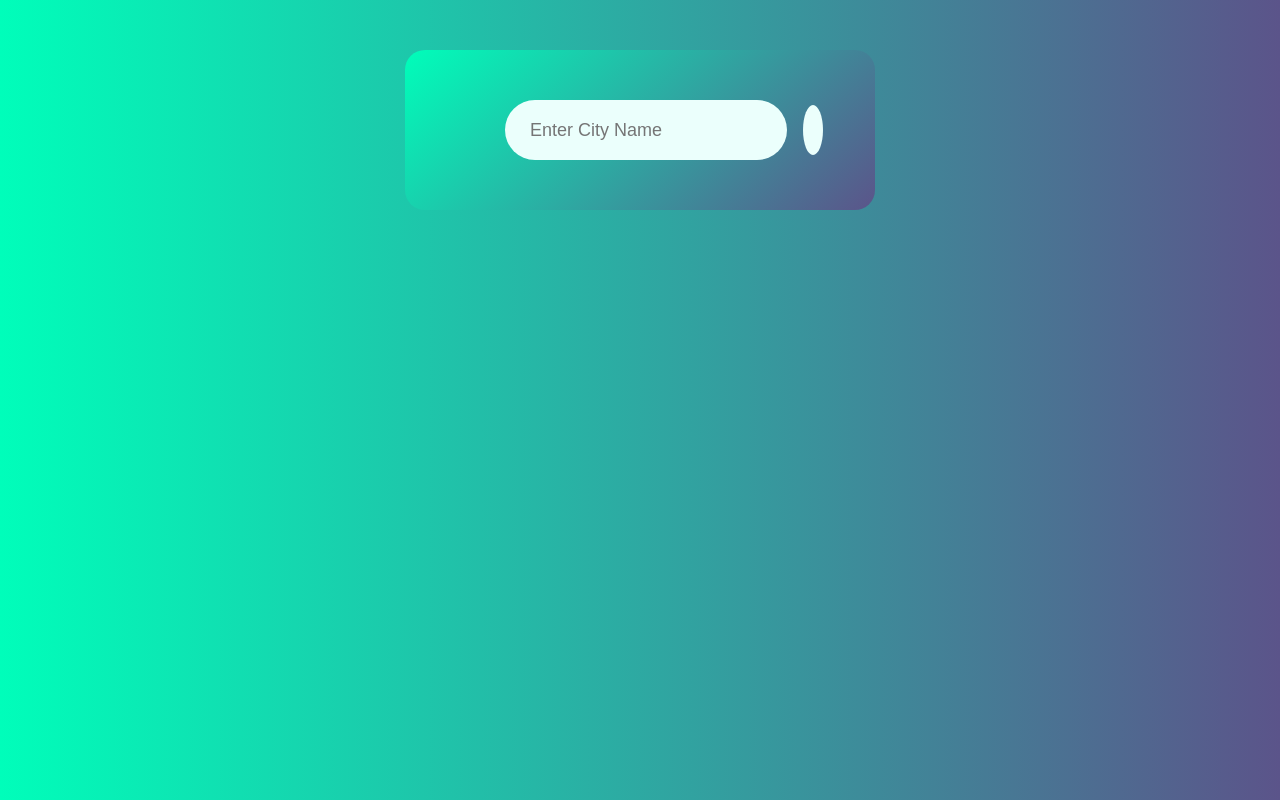
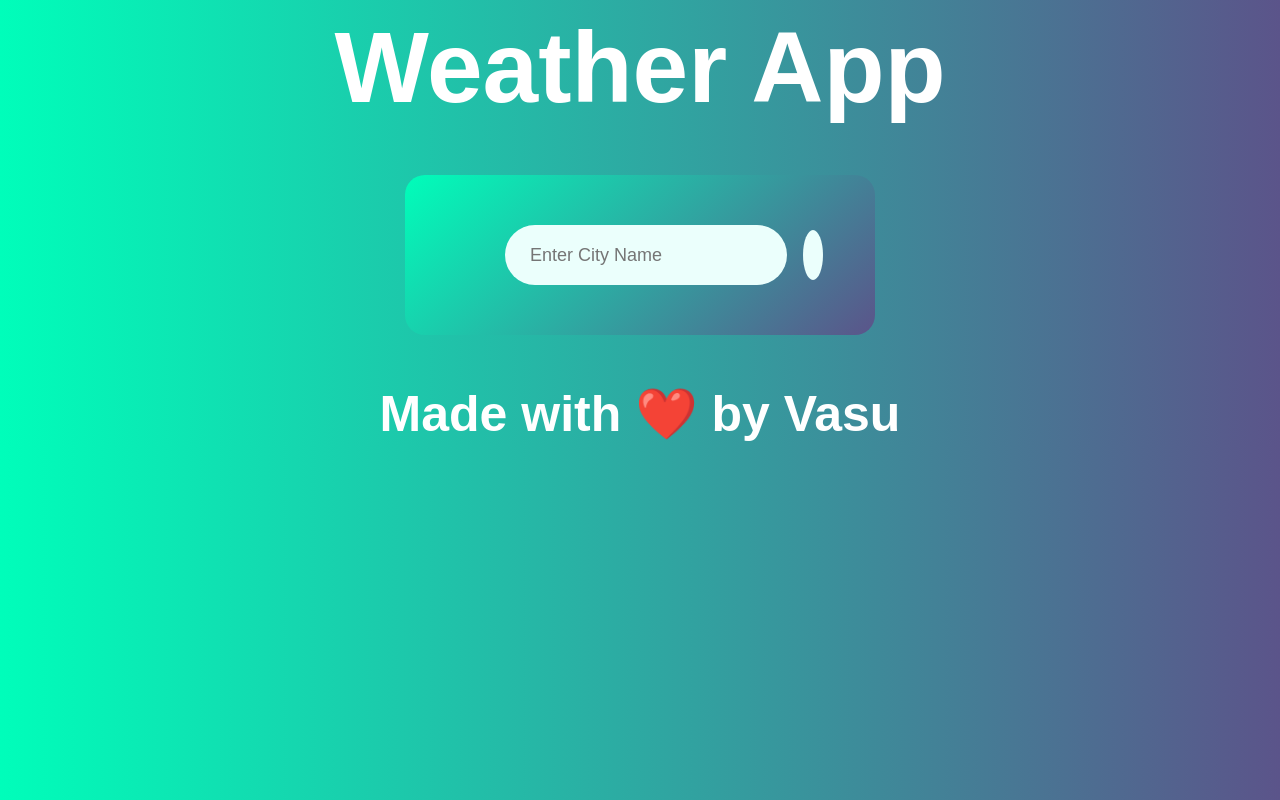
Before and after one commit to BotVasu/Weather-App, a plain HTML site: page index.html in a window 1280 px wide. Drawn offline with Linux system fonts and the light colour scheme.

Commit message:
Add files via upload

```diff
--- a/index.html
+++ b/index.html
@@ -7,7 +7,9 @@
     <link rel="stylesheet" href="style.css">
 </head>
 <body>
-
+    <div class="heading">
+        <h1>Weather App</h1>
+    </div>
     <div class="card">
         <div class="search">
             <input type="text" placeholder="Enter City Name" spellcheck="false">
@@ -38,6 +40,12 @@
             </div>
         </div>
     </div>
+
+    <div class="footer">
+        <h1>Made with ❤️ by Vasu</h1>
+    </div>
+
+
 
     <script>
 
--- a/style.css
+++ b/style.css
@@ -8,6 +8,16 @@
 body{
     background:linear-gradient(90deg, #00feba, #5b548a);
 
+}
+
+.heading{
+    text-align: center;
+    margin-top: 10px;
+}
+
+.heading h1{
+    color: white;
+    font-size: 100px;
 }
 
 .card{
@@ -115,3 +125,13 @@ body{
     font-size: 28px;
     margin-top: -10px;
 }
+
+.footer{
+    text-align: center;
+    margin-top: 10px;
+}
+
+.footer h1{
+    color: white;
+    font-size: 50px;
+}
```
